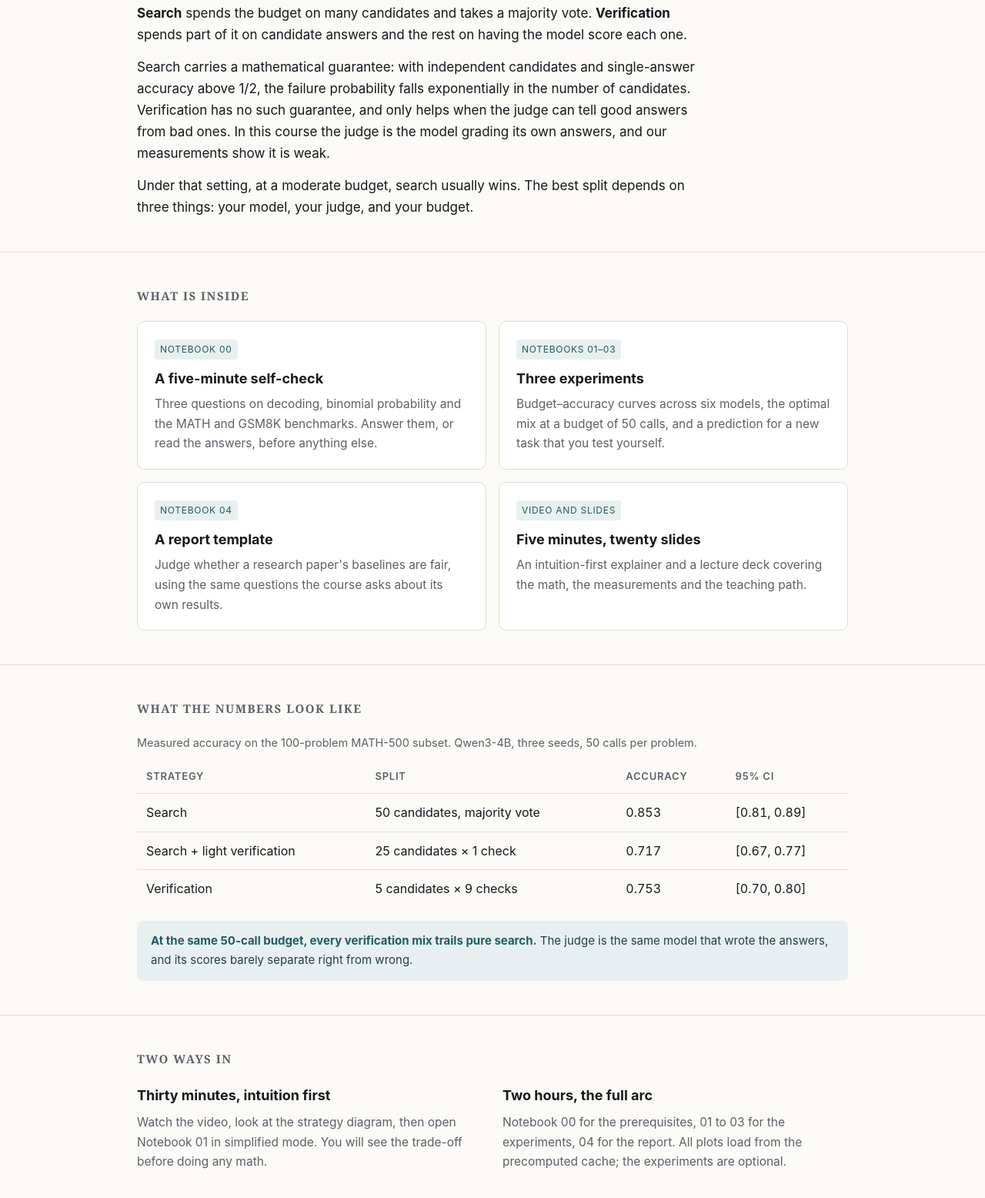
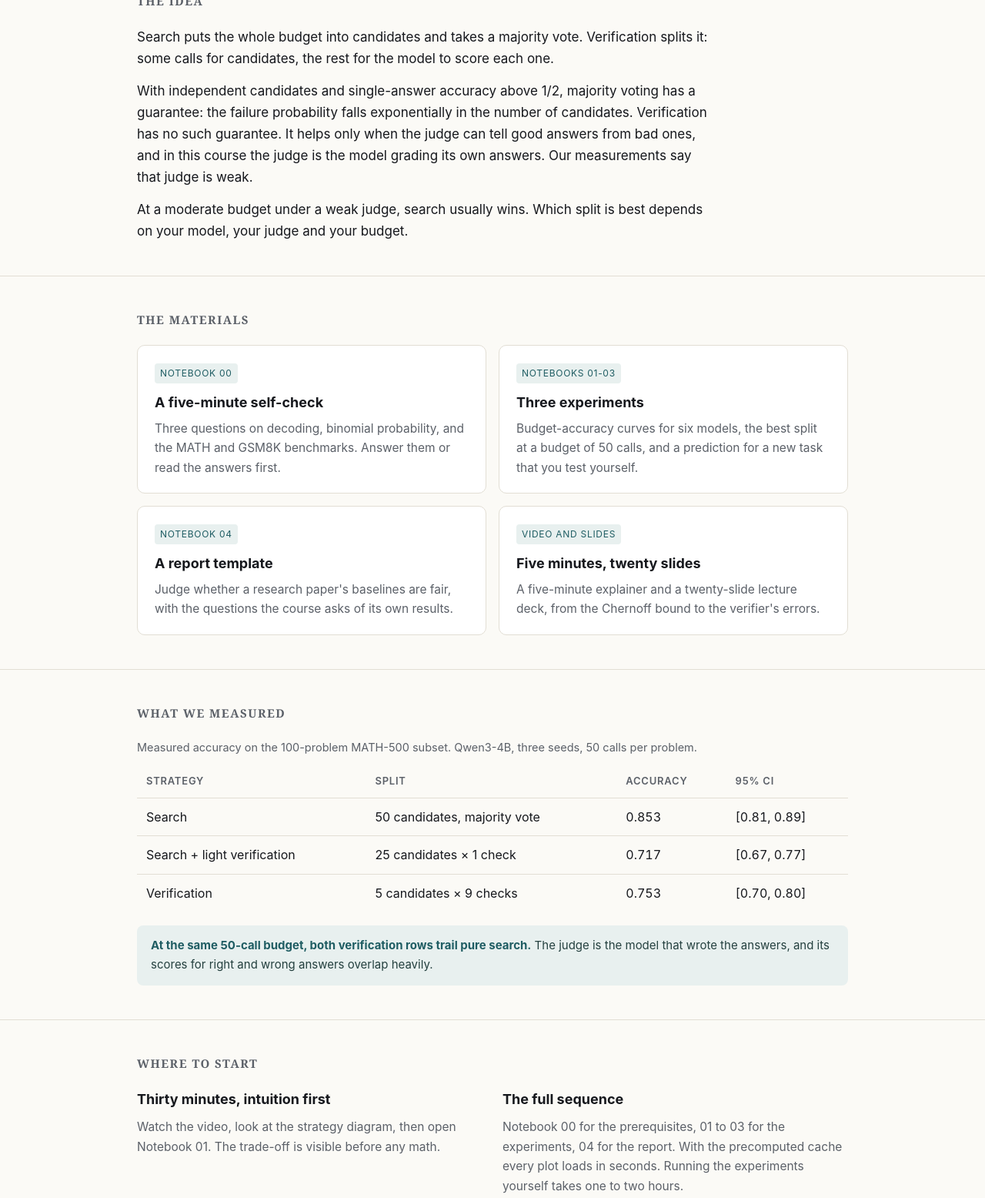
Before and after one commit to Solitus0726/search-vs-verify-course, a plain HTML site: page index.html in a window 1280 px wide. Shown: the part 624-2180 px from the top of the page at 77% size. Drawn offline with Linux system fonts and the light colour scheme.

Commit message:
Align page copy with the paper and cut AI phrasing

```diff
--- a/index.html
+++ b/index.html
@@ -3,7 +3,7 @@
 <head>
 <meta charset="utf-8">
 <meta name="viewport" content="width=device-width, initial-scale=1">
-<title>Test-Time Compute Allocation: Search vs. Verify — NeurIPS 2026 Education Track</title>
+<title>Test-Time Compute Allocation: Search vs. Verify · NeurIPS 2026 Education Track</title>
 <meta name="description" content="A short course on allocating a fixed inference budget between search and verification, with runnable notebooks that work without a GPU.">
 <style>
   :root {
@@ -132,7 +132,7 @@
     <h1>Test-Time Compute Allocation: Search vs.&nbsp;Verify</h1>
     <p class="byline">Tianxiang Xie<span class="sep">·</span>Jingxuan Wu<span class="sep">·</span>Jiaying Liu<span class="sep">·</span>Shuo Yu</p>
     <p class="affil">Dalian University of Technology</p>
-    <p class="lede">At a fixed budget of model calls, should you generate many answers and vote, or generate fewer and let the model grade them? A two-page course, five notebooks, a short video and a 20-slide deck, all runnable without a GPU.</p>
+    <p class="lede">A fixed budget of model calls can go to many candidate answers and a majority vote, or to fewer candidates and the model scoring each one. This course teaches that trade-off with a two-page paper, five notebooks, a five-minute video and a 20-slide deck. The notebooks run without a GPU.</p>
     <nav class="cta" aria-label="Materials">
       <a class="btn primary" href="paper/education_paper.pdf">Paper (PDF)</a>
       <a class="btn" href="video/concept_video.mp4">Video</a>
@@ -149,36 +149,36 @@
     <div class="wrap">
       <h2>The idea</h2>
       <div class="narrow">
-        <p><strong>Search</strong> spends the budget on many candidates and takes a majority vote. <strong>Verification</strong> spends part of it on candidate answers and the rest on having the model score each one.</p>
-        <p>Search carries a mathematical guarantee: with independent candidates and single-answer accuracy above 1/2, the failure probability falls exponentially in the number of candidates. Verification has no such guarantee, and only helps when the judge can tell good answers from bad ones. In this course the judge is the model grading its own answers, and our measurements show it is weak.</p>
-        <p>Under that setting, at a moderate budget, search usually wins. The best split depends on three things: your model, your judge, and your budget.</p>
+        <p>Search puts the whole budget into candidates and takes a majority vote. Verification splits it: some calls for candidates, the rest for the model to score each one.</p>
+        <p>With independent candidates and single-answer accuracy above 1/2, majority voting has a guarantee: the failure probability falls exponentially in the number of candidates. Verification has no such guarantee. It helps only when the judge can tell good answers from bad ones, and in this course the judge is the model grading its own answers. Our measurements say that judge is weak.</p>
+        <p>At a moderate budget under a weak judge, search usually wins. Which split is best depends on your model, your judge and your budget.</p>
       </div>
     </div>
   </section>
 
   <section id="inside">
     <div class="wrap">
-      <h2>What is inside</h2>
+      <h2>The materials</h2>
       <div class="grid">
         <div class="card">
           <span class="tag">Notebook 00</span>
           <h3>A five-minute self-check</h3>
-          <p>Three questions on decoding, binomial probability and the MATH and GSM8K benchmarks. Answer them, or read the answers, before anything else.</p>
+          <p>Three questions on decoding, binomial probability, and the MATH and GSM8K benchmarks. Answer them or read the answers first.</p>
         </div>
         <div class="card">
-          <span class="tag">Notebooks 01–03</span>
+          <span class="tag">Notebooks 01-03</span>
           <h3>Three experiments</h3>
-          <p>Budget–accuracy curves across six models, the optimal mix at a budget of 50 calls, and a prediction for a new task that you test yourself.</p>
+          <p>Budget-accuracy curves for six models, the best split at a budget of 50 calls, and a prediction for a new task that you test yourself.</p>
         </div>
         <div class="card">
           <span class="tag">Notebook 04</span>
           <h3>A report template</h3>
-          <p>Judge whether a research paper's baselines are fair, using the same questions the course asks about its own results.</p>
+          <p>Judge whether a research paper's baselines are fair, with the questions the course asks of its own results.</p>
         </div>
         <div class="card">
           <span class="tag">Video and slides</span>
           <h3>Five minutes, twenty slides</h3>
-          <p>An intuition-first explainer and a lecture deck covering the math, the measurements and the teaching path.</p>
+          <p>A five-minute explainer and a twenty-slide lecture deck, from the Chernoff bound to the verifier's errors.</p>
         </div>
       </div>
     </div>
@@ -186,7 +186,7 @@
 
   <section id="numbers">
     <div class="wrap">
-      <h2>What the numbers look like</h2>
+      <h2>What we measured</h2>
       <div class="table-wrap">
       <table>
         <caption>Measured accuracy on the 100-problem MATH-500 subset. Qwen3-4B, three seeds, 50 calls per problem.</caption>
@@ -200,21 +200,21 @@
         </tbody>
       </table>
       </div>
-      <p class="note"><strong>At the same 50-call budget, every verification mix trails pure search.</strong> The judge is the same model that wrote the answers, and its scores barely separate right from wrong.</p>
+      <p class="note"><strong>At the same 50-call budget, both verification rows trail pure search.</strong> The judge is the model that wrote the answers, and its scores for right and wrong answers overlap heavily.</p>
     </div>
   </section>
 
   <section id="path">
     <div class="wrap">
-      <h2>Two ways in</h2>
+      <h2>Where to start</h2>
       <div class="paths">
         <div>
           <h3>Thirty minutes, intuition first</h3>
-          <p>Watch the video, look at the strategy diagram, then open Notebook 01 in simplified mode. You will see the trade-off before doing any math.</p>
+          <p>Watch the video, look at the strategy diagram, then open Notebook 01. The trade-off is visible before any math.</p>
         </div>
         <div>
-          <h3>Two hours, the full arc</h3>
-          <p>Notebook 00 for the prerequisites, 01 to 03 for the experiments, 04 for the report. All plots load from the precomputed cache; the experiments are optional.</p>
+          <h3>The full sequence</h3>
+          <p>Notebook 00 for the prerequisites, 01 to 03 for the experiments, 04 for the report. With the precomputed cache every plot loads in seconds. Running the experiments yourself takes one to two hours.</p>
         </div>
       </div>
     </div>
@@ -234,7 +234,7 @@
 
   <section id="materials">
     <div class="wrap">
-      <h2>Download everything</h2>
+      <h2>Downloads</h2>
       <ul class="materials">
         <li><a href="paper/education_paper.pdf">Paper, two pages plus references</a></li>
         <li><a href="video/concept_video.mp4">Video, five-minute explainer</a></li>
@@ -247,7 +247,7 @@
         <li><a href="https://github.com/Solitus0726/search-vs-verify-course/tree/main/data/cache_subset">Precomputed results</a></li>
         <li><a href="https://github.com/Solitus0726/search-vs-verify-course">Source code and data</a></li>
       </ul>
-      <p class="note">The notebooks are <strong>cache-first</strong>. Every experiment cell skips itself unless you set <code>RUN_EXPERIMENT = True</code> in the configuration cell, so a full run needs neither a GPU nor an afternoon.</p>
+      <p class="note">The notebooks are <strong>cache-first</strong>. Every experiment cell skips itself unless you set <code>RUN_EXPERIMENT = True</code> in the configuration cell, so the whole course runs on a laptop, with no GPU and no long wait.</p>
     </div>
   </section>
 
```
